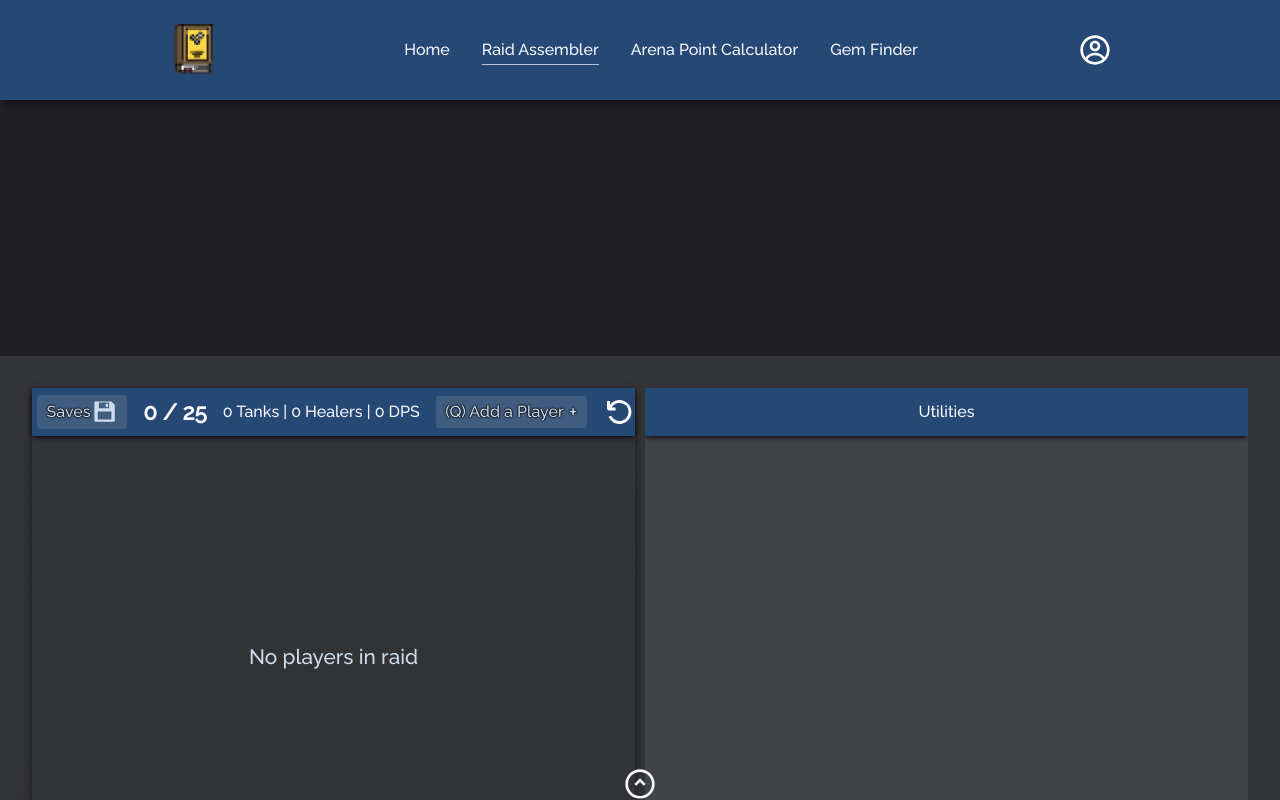
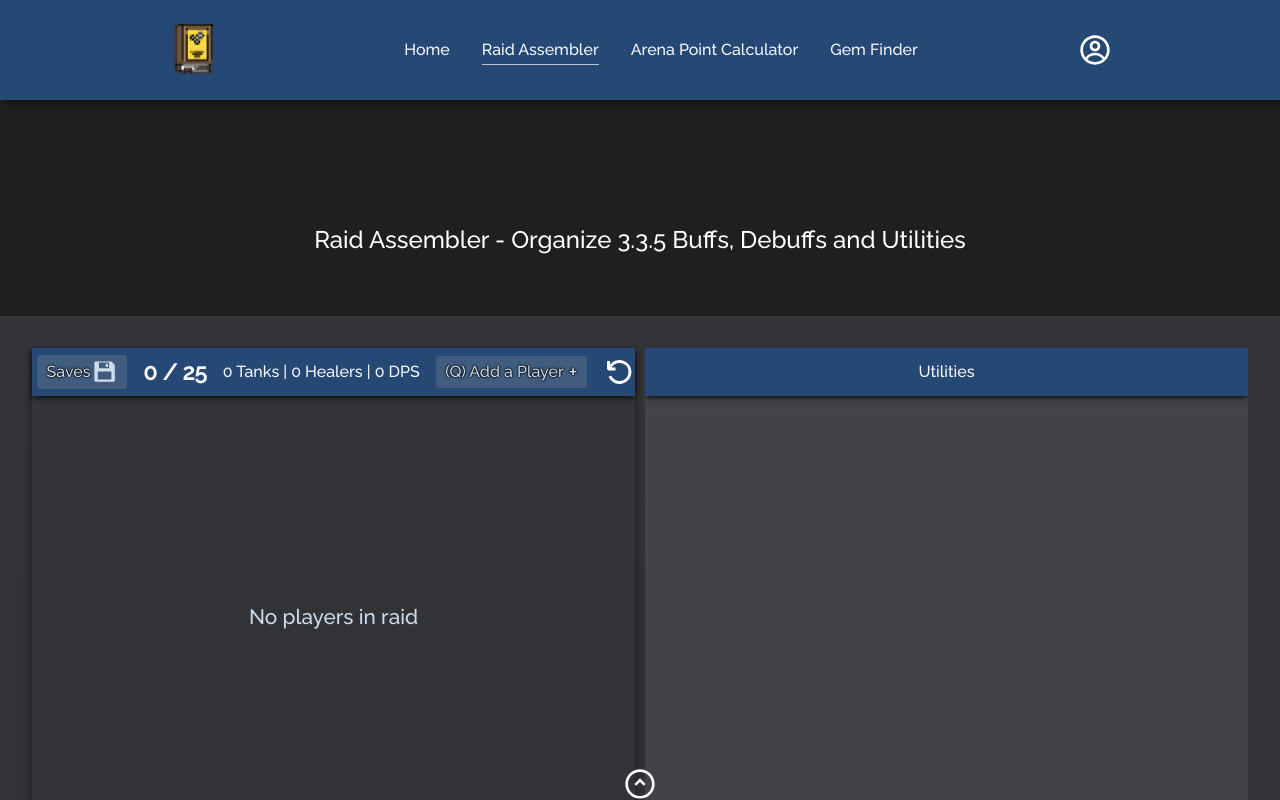
Before and after one commit to MarcusMohns/Codex-Online, a React (Create React App) app: page /raidassembler in a window 1280 px wide. Shown: the top 800 px of the page. Built offline with nearby package versions, Linux system fonts and the light colour scheme.

Commit message:
Added Header

```diff
--- a/src/components/styles/RaidAssembler.styled.js
+++ b/src/components/styles/RaidAssembler.styled.js
@@ -19,14 +19,12 @@ export const Main = styled.main`
   box-sizing: border-box;
   align-items: flex-start;
   justify-content: flex-start;
-  max-width: 100vw;
-  min-height: 100%;
-  height: auto;
-  margin: auto;
-  margin-top: 20%;
+  margin-top: 5%;
   background-color: ${COLORS.fadedBackground};
 
   @media (min-width: 1200px) {
+    height: 100%;
+    width: 100%;
     display: grid;
     grid-template-columns: 1fr 1fr;
     grid-template-rows: 0.5fr 1.5fr;
@@ -1312,6 +1310,16 @@ export const StyledSaveMenu = styled.div`
     }
   }
 `;
+export const Header = styled.h1`
+  font-size: 1.5rem;
+  display: flex;
+  align-items: center;
+  justify-content: center;
+  color: white;
+  width: 100%;
+  height: 100%;
+  margin-top: 10%;
+`;
 
 export const TinyContainer = styled.div`
   width: 100%;
--- a/src/pages/raidassembler.js
+++ b/src/pages/raidassembler.js
@@ -18,6 +18,7 @@ import {
   RaidContentHeader,
   NoPlayersText,
   SaveIcon,
+  Header,
 } from "../components/styles/RaidAssembler.styled";
 
 const { v4: uuidv4 } = require("uuid");
@@ -548,6 +549,10 @@ const RaidAssembler = () => {
     };
   });
   return (
+    <>
+      <Header>
+        Raid Assembler - Organize 3.3.5 Buffs, Debuffs and Utilities
+      </Header>
       <Main>
         {saveMenuOpen && (
           <SaveMenu
@@ -608,7 +613,9 @@ const RaidAssembler = () => {
             </div>
           ) : (
             <div
-            className={raidCount[0] >= 25 ? "raid-is-full" : "raid-is-not-full"}
+              className={
+                raidCount[0] >= 25 ? "raid-is-full" : "raid-is-not-full"
+              }
             >
               Raid is full
             </div>
@@ -637,6 +644,7 @@ const RaidAssembler = () => {
           <BuffCategories currentBuffs={buffs}></BuffCategories>
         </BuffContainer>
       </Main>
+    </>
   );
 };
 
```
Lines whose indentation alone changed are shown as unchanged.
